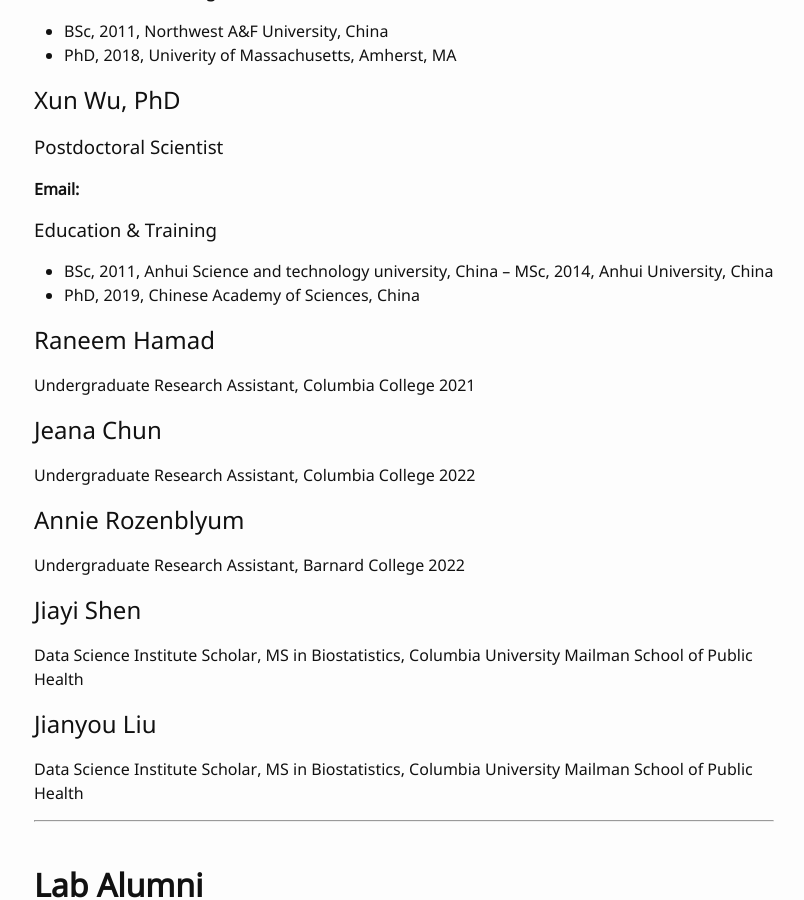
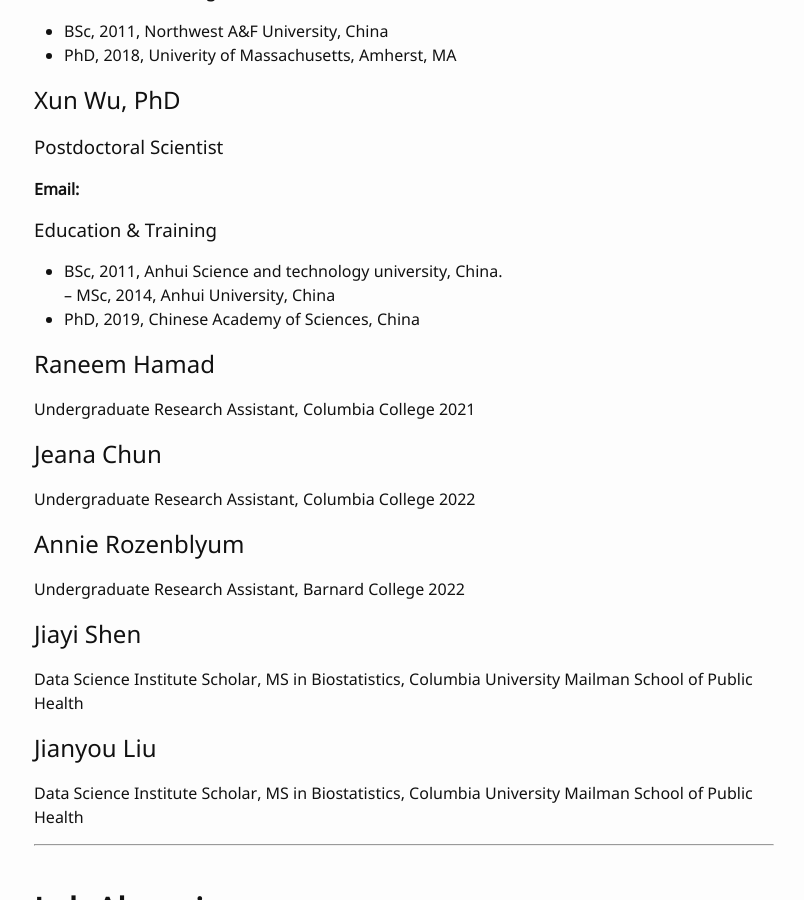
Before and after one commit to hanruizhang/zhanglab, a Jekyll site: the page built from 2_People.md, in a window 1280 px wide and 900 px high, scrolled down 1547 px. Shown: the whole window, without its empty margins (236-1040 px from the left). Built offline with Jekyll 4.4.1, drawn with Linux system fonts in a browser that asks for light colours.

```diff
--- a/2_People.md
+++ b/2_People.md
@@ -54,7 +54,7 @@ I am interested in the functional interrogation of coronary artery disease-assoc
 **Email:**
 
 ### Education & Training
-- BSc, 2011, Anhui Science and technology university, China
+- BSc, 2011, Anhui Science and technology university, China.
 – MSc, 2014, Anhui University, China
 - PhD, 2019, Chinese Academy of Sciences, China
 
```
